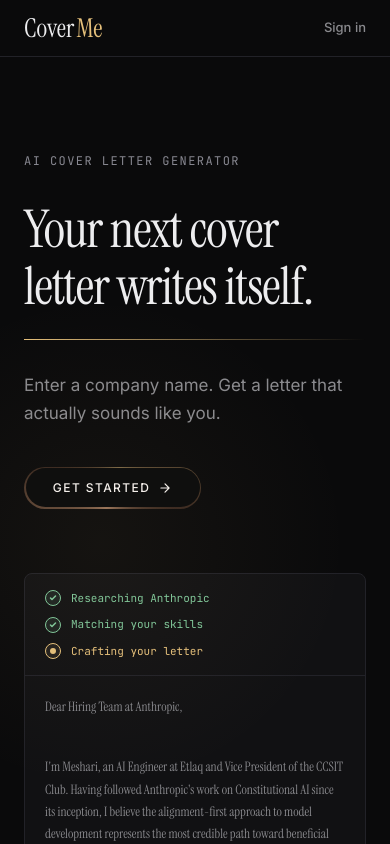
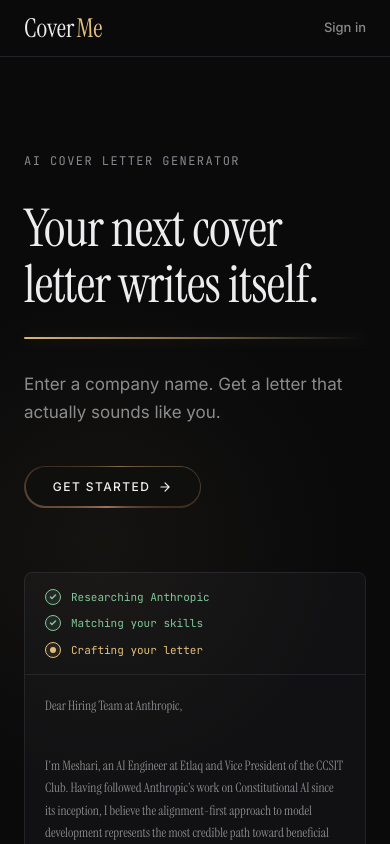
Before and after one commit to MeshariAlbati/CoverMe, a Next.js app: page / in a window 390 px wide. Shown: the top 844 px of the page. Built offline with nearby package versions, Linux system fonts and the light colour scheme.

Commit message:
Polish hero text and underline smoothness

```diff
--- a/app/globals.css
+++ b/app/globals.css
@@ -83,8 +83,20 @@
 }
 
 @keyframes amber-underline {
-  from { width: 0; opacity: 0; }
-  to { width: 100%; opacity: 1; }
+  from {
+    opacity: 0;
+    transform: scaleX(0.04) translateY(2px);
+    filter: blur(3px);
+  }
+  60% {
+    opacity: 1;
+    filter: blur(1px);
+  }
+  to {
+    opacity: 1;
+    transform: scaleX(1) translateY(0);
+    filter: blur(0);
+  }
 }
 
 @keyframes scan-line {
--- a/app/page.tsx
+++ b/app/page.tsx
@@ -57,8 +57,13 @@
             AI Cover Letter Generator
           </p>
           <h1
-            className="font-serif text-[52px] sm:text-[64px] leading-[1.1] tracking-[-0.02em] mb-6"
-            style={{ color: '#EDEDEF' }}
+            className="font-serif text-[52px] sm:text-[64px] leading-[1.08] tracking-[-0.015em] mb-6 antialiased"
+            style={{
+              color: '#EDEDEF',
+              textRendering: 'optimizeLegibility',
+              WebkitFontSmoothing: 'antialiased',
+              MozOsxFontSmoothing: 'grayscale',
+            }}
           >
             {displayed}
             {!done && (
@@ -73,10 +78,13 @@
           </h1>
           {showUnderline && (
             <div
-              className="h-px mb-8 origin-left"
+              className="h-[2px] max-w-[620px] mb-8 origin-left rounded-full"
               style={{
-                background: 'linear-gradient(90deg, #E5C07B, transparent)',
-                animation: 'amber-underline 0.6s cubic-bezier(0.16, 1, 0.3, 1) forwards',
+                background: 'linear-gradient(90deg, rgba(229, 192, 123, 0.95) 0%, rgba(229, 192, 123, 0.45) 58%, rgba(229, 192, 123, 0) 100%)',
+                boxShadow: '0 0 14px rgba(229, 192, 123, 0.22)',
+                animation: 'amber-underline 0.7s cubic-bezier(0.2, 0.8, 0.2, 1) forwards',
+                transformOrigin: 'left center',
+                willChange: 'transform, opacity, filter',
               }}
             />
           )}
```
